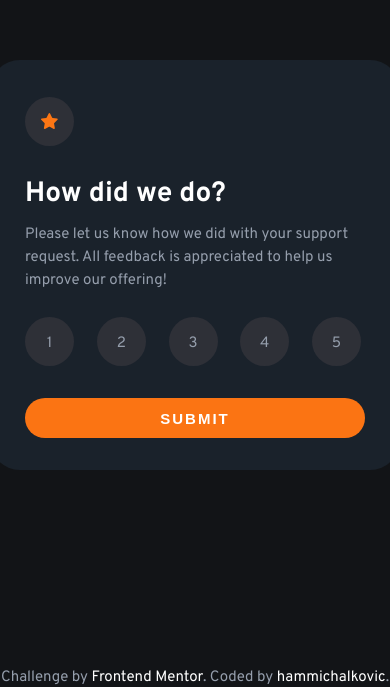
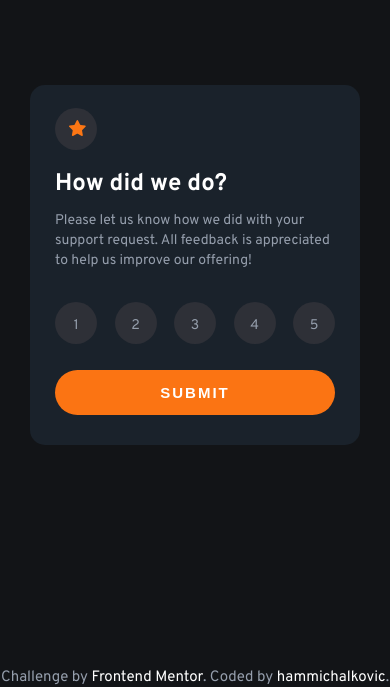
Before and after one commit to hammichalkovic/frontend-mentor-practices, a plain HTML site: page newbie/interactive-rating-component-main/index.html in a window 390 px wide. Shown: the part 157-844 px from the top of the page. Drawn offline with Linux system fonts and the light colour scheme.

Commit message:
Start working on MV. Fix display:none problem

```diff
--- a/newbie/interactive-rating-component-main/css/style.css
+++ b/newbie/interactive-rating-component-main/css/style.css
@@ -197,3 +197,71 @@ input {
 .attribution a:active {
     color: hsl(25, 97%, 53%);
 }
+
+@media screen and (max-width: 420px) {
+
+    h1 {
+        color: hsl(0, 0%, 100%);
+        font-size: 24px;
+        padding-bottom: 10px;
+        margin: -3px 0 18px 0;
+    }
+
+    p {
+        line-height: 20px;
+    }
+
+    .main,
+    .thanks {
+        box-sizing: border-box;
+        /* border: 1px solid salmon; */
+        width: 330px;
+        height: 360px;
+        border-radius: 15px;
+        padding: 5px 15px 5px 25px;
+        display: flex;
+        flex-direction: column;
+        justify-content: space-evenly;
+        background-color: hsl(213, 25%, 13.5%);
+        font-size: 14px;
+    }
+
+    .thanks {
+        display: none;
+    }
+
+    .submit {
+        width: 280px;
+        height: 45px;
+        font-weight: 600;
+        margin-bottom: 3px;
+    }
+
+    .marks {
+        display: flex;
+        width: 280px;
+        height: 45px;
+        /* border: 1px solid white; */
+        justify-content: space-between;
+        margin-top: -5px;
+    }
+
+    .star,
+    .mark {
+        box-sizing: border-box;
+        width: 42px;
+        height: 42px;
+        padding: -5px 0 3px 0;
+    }
+
+    .star {
+        padding: 0 0 2px 2px;
+        margin-top: -5px;
+    }
+
+    .attribution {
+        position: absolute;
+        bottom: 0;
+        text-align: center;
+    }
+}
```
Also changed, not shown: newbie/interactive-rating-component-main/script.js (+14 -0 lines).
